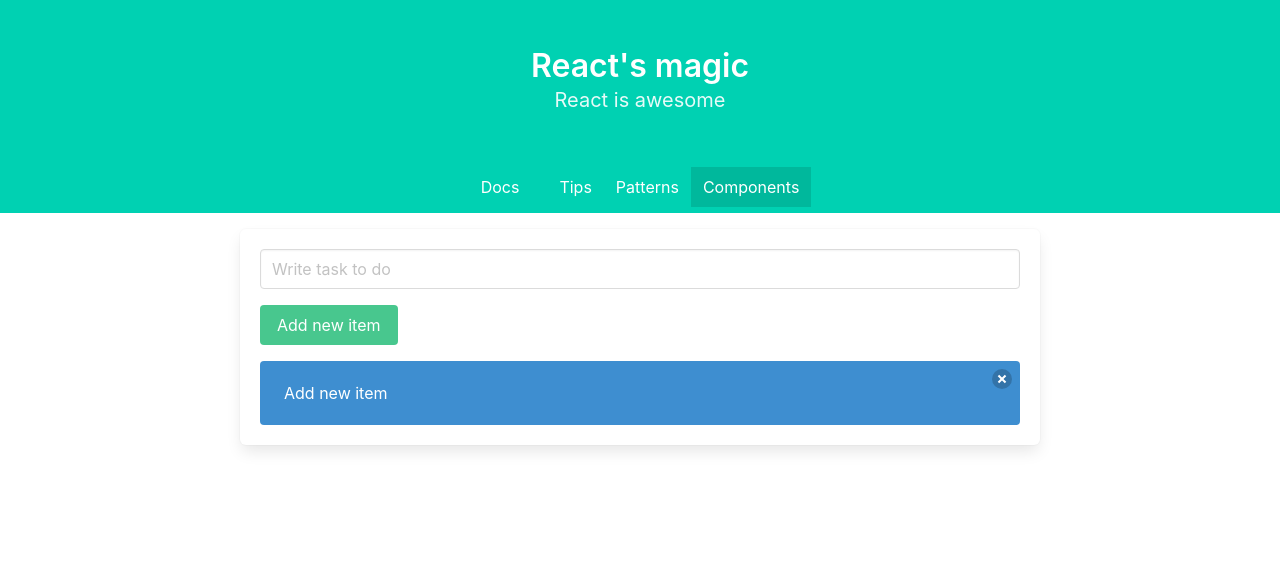
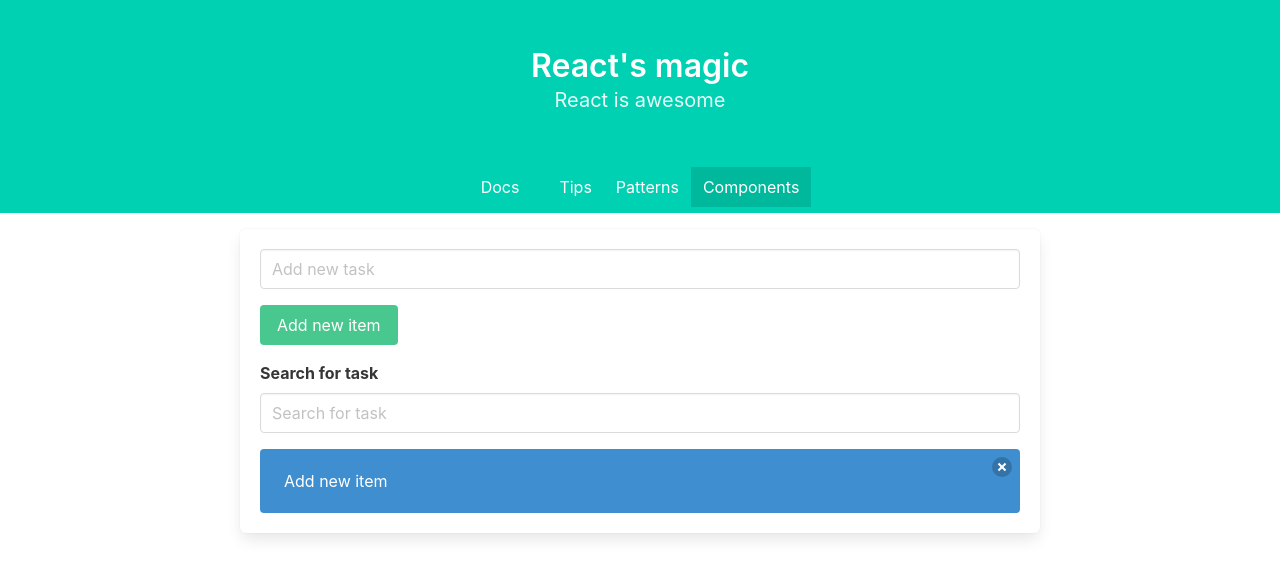
Before and after one commit to JakHer/Advanced-React, a React (Create React App) app: page /components in a window 1280 px wide. Shown: the top 578 px of the page. Built offline with nearby package versions, Linux system fonts and the light colour scheme.

Commit message:
feat: useRecducer and task searching

```diff
--- a/src/views/Components/Components.js
+++ b/src/views/Components/Components.js
@@ -1,9 +1,12 @@
-import React, { useState } from "react";
+import React, { useState, useReducer } from "react";
 import styles from "./Components.module.scss";
 import cx from "classnames";
 
 const Components = () => {
-  const [inputContent, setInputContent] = useState("Write task to do");
+  const [inputContent, setInputContent] = useReducer((state, newState) => ({ ...state, ...newState }), {
+    searchInputContent: "",
+    itemInputContent: "",
+  });
   const [itemsList, setItemsList] = useState([
     {
       id: "1",
@@ -12,12 +15,15 @@
   ]);
 
   const handleInputContent = (e) => {
-    setInputContent(e.target.value);
+    console.log(e.target.value);
+    setInputContent({
+      [e.target.name]: e.target.value,
+    });
   };
 
   const addNewItem = () => {
     const newElement = {
-      content: inputContent,
+      content: inputContent.itemInputContent,
       id: itemsList.length + 1,
     };
     setItemsList([...itemsList, newElement]);
@@ -30,17 +36,38 @@
 
   return (
     <div className={cx("box mt-4", styles.Container)}>
-      <input placeholder={inputContent} className="input mb-4" onChange={handleInputContent} />
+      <input
+        name="itemInputContent"
+        placeholder="Add new task"
+        value={inputContent.itemInputContent}
+        className="input mb-4"
+        onChange={handleInputContent}
+        type="text"
+      />
       <button className="button is-success mb-4" onClick={addNewItem}>
         Add new item
       </button>
 
-      {itemsList.map((item) => (
-        <div key={item.id} className={cx("notification is-info", styles.Notification)}>
-          <button onClick={() => removeItem(item.id)} className="delete"></button>
-          {item.content}
-        </div>
-      ))}
+      <label className="label" htmlFor="searchTask" name="searchInputContent">
+        Search for task
+      </label>
+      <input
+        type="text"
+        name="searchInputContent"
+        className="input mb-4"
+        placeholder="Search for task"
+        value={inputContent.searchInputContent}
+        onChange={handleInputContent}
+      />
+
+      {itemsList
+        .filter((item) => item.content.toLocaleLowerCase().includes(inputContent.searchInputContent.toLowerCase()))
+        .map((item) => (
+          <div key={item.id} className={cx("notification is-info", styles.Notification)}>
+            <button onClick={() => removeItem(item.id)} className="delete"></button>
+            {item.content}
+          </div>
+        ))}
     </div>
   );
 };
```
